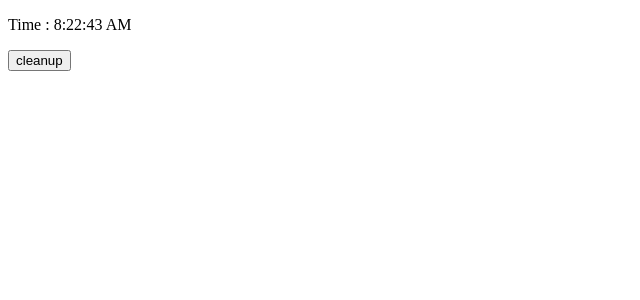
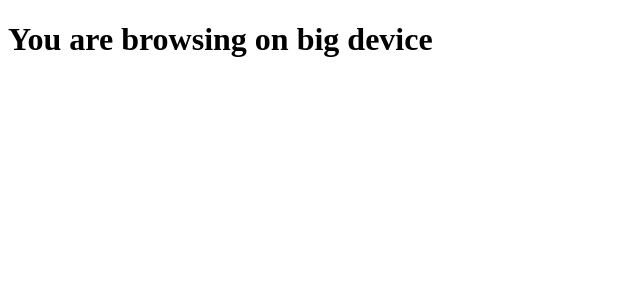
Before and after one commit to shahajalalweb/JS-React-learn, a React (Create React App) app: page / in a window 1280 px wide. Shown: the top 300 px of the page, without its empty margins (0-640 px from the left). Built offline with nearby package versions, Linux system fonts and the light colour scheme.

Commit message:
screen low and large

```diff
--- a/src/App.js
+++ b/src/App.js
@@ -1,8 +1,9 @@
-import Form from "./hooks/From";
+import LayoutComponentOne from "./component/LayoutComponent";
 
-
-function App() {
-  <Form />
+export default function App() {
+    return (
+        <div>
+            <LayoutComponentOne />
+        </div>
+    );
 }
-
-export default App;
--- /dev/null
+++ b/src/Hook/useWindowWidth.js
@@ -0,0 +1,20 @@
+import { useEffect, useState } from 'react';
+
+const useWindowWidth = (screenSize) => {
+    const [onSmallScreen, setOnSmallScreen] = useState(false);
+
+    useEffect(() => {
+        const checkScreenSize = () => {
+            setOnSmallScreen(window.innerWidth < screenSize);
+        };
+
+        checkScreenSize();
+        window.addEventListener('resize', checkScreenSize);
+
+        return () => window.removeEventListener('resize', checkScreenSize);
+    }, [screenSize]);
+
+    return onSmallScreen;
+};
+
+export default useWindowWidth;
--- /dev/null
+++ b/src/component/LayoutComponent.js
@@ -0,0 +1,10 @@
+import useWindowWidth from "../Hook/useWindowWidth";
+
+export default function LayoutComponentOne() {
+    const onSmallScreen = useWindowWidth(600);
+    return (
+        <div>
+            <h1>You are browsing on {onSmallScreen ? 'small': 'big'} device</h1>
+        </div>
+    )
+}
--- a/src/hooks/Time.js
+++ /dev/null
@@ -1,29 +0,0 @@
-import { useEffect, useRef, useState } from "react";
-
-export default function Time() {
-    const [date, setDate]  = useState(new Date() );
-    const buttonRef = useRef();
-
-    const tick = () => {
-        setDate(new Date());
-    };
-
-    useEffect(() => {
-        buttonRef.current = setInterval(tick, 1000);
-
-        return () => {
-            clearInterval(buttonRef.current);
-        };
-    }, []);
-
-    return(
-        <div>
-            <p>Time : {date.toLocaleTimeString()}</p>
-            <p>
-                <button type="button" onClick={() => clearInterval(buttonRef.current)}>
-                    cleanup
-                </button>
-            </p>
-        </div>
-    )
-}
--- a/src/index.js
+++ b/src/index.js
@@ -1,13 +1,6 @@
-import React from "react";
 import ReactDOM from "react-dom";
-import Time from "./hooks/Time";
+import App from "./App";
 
 
 
-
-ReactDOM.render(
-  <React.StrictMode>
-    <Time />
-  </React.StrictMode>,
-  document.getElementById('root')
-);
+ReactDOM.render(<App />, document.getElementById("root"));
```
Also changed, not shown: src/Total.js (added, +11 -0 lines), src/hooks/From.js (deleted, +0 -18 lines), src/hooks/Input.js (deleted, +0 -9 lines).
